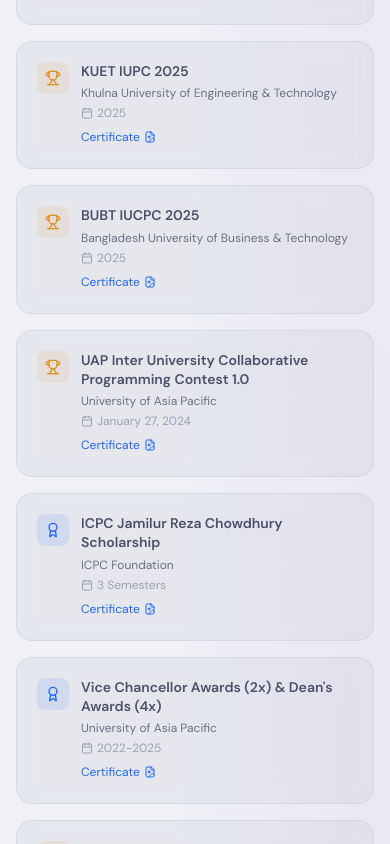
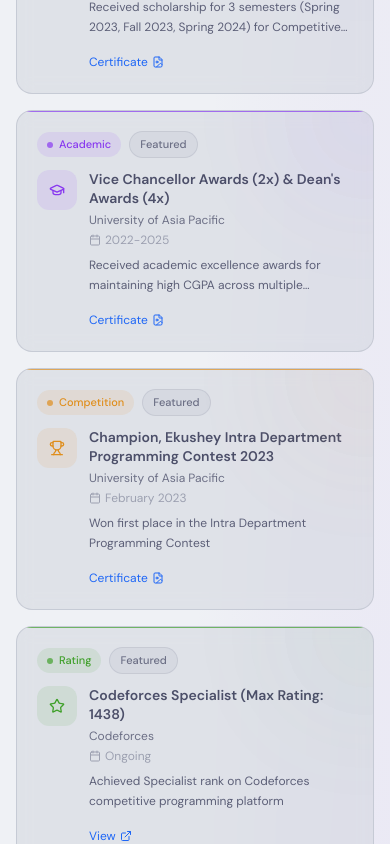
Before and after one commit to SharifdotG/portfolio-dotg, a Next.js app: page / in a window 390 px wide. Shown: the part 9540-10384 px from the top of the page. Built offline with nearby package versions, Linux system fonts and the light colour scheme; no server answers; a web font is replaced by a local one.

Commit message:
feat: enhance Achievements component with improved structure, dynamic rendering, and additional achievement types; implement AchievementCard for better modularity

```diff
--- a/components/features/achievements/Achievements.tsx
+++ b/components/features/achievements/Achievements.tsx
@@ -1,60 +1,310 @@
 "use client";
 
-import { useState } from "react";
+import { useEffect, useMemo, useState } from "react";
 import Image from "next/image";
-import { motion, AnimatePresence } from "framer-motion";
+import { AnimatePresence, motion, useReducedMotion } from "framer-motion";
 import {
-  Trophy,
-  Award,
-  Star,
+  BadgeCheck,
+  BookOpen,
   Calendar,
+  ChevronDown,
   ExternalLink,
   FileImage,
+  GraduationCap,
+  Heart,
+  Medal,
+  Star,
+  Trophy,
   X,
-  ChevronDown,
+  type LucideIcon,
 } from "lucide-react";
 import Section from "@/components/ui/Section";
 import SectionTitle from "@/components/ui/SectionTitle";
-import { ACHIEVEMENTS } from "@/lib/constants";
+import {
+  ACHIEVEMENTS,
+  type Achievement,
+  type AchievementType,
+} from "@/lib/constants";
 
 const ease = [0.22, 1, 0.36, 1] as const;
 
 const typeStyles: Record<
-  string,
-  { icon: typeof Trophy; color: string; bg: string }
+  AchievementType,
+  {
+    icon: LucideIcon;
+    color: string;
+    bg: string;
+    accent: string;
+    glow: string;
+    label: string;
+  }
 > = {
   competition: {
     icon: Trophy,
     color: "text-ctp-yellow",
     bg: "bg-ctp-yellow/10",
+    accent: "bg-ctp-yellow/70",
+    glow: "bg-ctp-yellow/15",
+    label: "Competition",
   },
-  scholarship: { icon: Award, color: "text-ctp-blue", bg: "bg-ctp-blue/10" },
-  academic: { icon: Award, color: "text-ctp-blue", bg: "bg-ctp-blue/10" },
-  rating: { icon: Star, color: "text-ctp-green", bg: "bg-ctp-green/10" },
-  certification: { icon: Star, color: "text-ctp-green", bg: "bg-ctp-green/10" },
-  training: { icon: Star, color: "text-ctp-mauve", bg: "bg-ctp-mauve/10" },
-  volunteer: { icon: Award, color: "text-ctp-pink", bg: "bg-ctp-pink/10" },
-};
-
-const fallbackStyle = {
-  icon: Trophy,
-  color: "text-ctp-mauve",
-  bg: "bg-ctp-mauve/10",
+  scholarship: {
+    icon: Medal,
+    color: "text-ctp-blue",
+    bg: "bg-ctp-blue/10",
+    accent: "bg-ctp-blue/70",
+    glow: "bg-ctp-blue/15",
+    label: "Scholarship",
+  },
+  academic: {
+    icon: GraduationCap,
+    color: "text-ctp-mauve",
+    bg: "bg-ctp-mauve/10",
+    accent: "bg-ctp-mauve/70",
+    glow: "bg-ctp-mauve/15",
+    label: "Academic",
+  },
+  rating: {
+    icon: Star,
+    color: "text-ctp-green",
+    bg: "bg-ctp-green/10",
+    accent: "bg-ctp-green/70",
+    glow: "bg-ctp-green/15",
+    label: "Rating",
+  },
+  certification: {
+    icon: BadgeCheck,
+    color: "text-ctp-teal",
+    bg: "bg-ctp-teal/10",
+    accent: "bg-ctp-teal/70",
+    glow: "bg-ctp-teal/15",
+    label: "Certification",
+  },
+  training: {
+    icon: BookOpen,
+    color: "text-ctp-sapphire",
+    bg: "bg-ctp-sapphire/10",
+    accent: "bg-ctp-sapphire/70",
+    glow: "bg-ctp-sapphire/15",
+    label: "Training",
+  },
+  volunteer: {
+    icon: Heart,
+    color: "text-ctp-pink",
+    bg: "bg-ctp-pink/10",
+    accent: "bg-ctp-pink/70",
+    glow: "bg-ctp-pink/15",
+    label: "Volunteer",
+  },
 };
 
 const INITIAL_VISIBLE_ACHIEVEMENTS = 9;
 
+const getContainerVariants = (reducedMotion: boolean) => ({
+  hidden: { opacity: 0 },
+  visible: {
+    opacity: 1,
+    transition: {
+      delayChildren: reducedMotion ? 0 : 0.04,
+      staggerChildren: reducedMotion ? 0.03 : 0.06,
+    },
+  },
+});
+
+const getCardVariants = (reducedMotion: boolean) => ({
+  hidden: {
+    opacity: 0,
+    y: reducedMotion ? 0 : 22,
+    filter: reducedMotion ? "none" : "blur(6px)",
+  },
+  visible: (custom: { featured: boolean; index: number }) => ({
+    opacity: 1,
+    y: 0,
+    filter: "blur(0px)",
+    transition: {
+      duration: reducedMotion ? 0.28 : custom.featured ? 0.48 : 0.4,
+      ease,
+      delay: reducedMotion
+        ? 0
+        : custom.featured
+          ? custom.index * 0.015
+          : custom.index * 0.008,
+    },
+  }),
+});
+
+interface AchievementCardProps {
+  achievement: Achievement;
+  reducedMotion: boolean;
+  index: number;
+  onOpenCertificate: (achievement: Achievement) => void;
+}
+
+function AchievementCard({
+  achievement,
+  reducedMotion,
+  index,
+  onOpenCertificate,
+}: AchievementCardProps) {
+  const style = typeStyles[achievement.type];
+  const Icon = style.icon;
+  const isFeatured = Boolean(achievement.featured);
+
+  const iconHoverClasses = reducedMotion
+    ? ""
+    : "group-hover:-translate-y-0.5 group-hover:scale-105";
+  const iconRotateClasses =
+    reducedMotion || achievement.type === "volunteer" || achievement.type === "training"
+      ? ""
+      : "group-hover:rotate-6";
+
+  return (
+    <motion.article
+      custom={{ featured: isFeatured, index }}
+      variants={getCardVariants(reducedMotion)}
+      whileHover={
+        reducedMotion
+          ? undefined
+          : {
+              y: -4,
+            }
+      }
+      transition={{ duration: 0.25, ease }}
+      className={`group relative h-full overflow-hidden rounded-2xl border p-5 backdrop-blur-sm transition-[border-color,background-color,transform] duration-300 ${
+        isFeatured
+          ? "min-h-57 border-ctp-surface1/70 bg-ctp-surface0/45"
+          : "min-h-51 border-ctp-surface0/60 bg-ctp-surface0/30 hover:border-ctp-surface1 hover:bg-ctp-surface0/45"
+      }`}
+    >
+      <div
+        className={`pointer-events-none absolute -right-16 -top-16 h-36 w-36 rounded-full ${style.glow} blur-3xl transition-opacity duration-300 ${
+          reducedMotion
+            ? isFeatured
+              ? "opacity-45"
+              : "opacity-0"
+            : isFeatured
+              ? "opacity-55 group-hover:opacity-70"
+              : "opacity-0 group-hover:opacity-85"
+        }`}
+      />
+      <div className={`absolute inset-x-0 top-0 h-px ${style.accent}`} />
+
+      <div className="mb-3 flex flex-wrap items-center gap-2">
+        <span
+          className={`inline-flex items-center gap-1.5 rounded-full px-2.5 py-1 text-[11px] font-medium ${style.bg} ${style.color}`}
+        >
+          <span className={`h-1.5 w-1.5 rounded-full ${style.accent}`} />
+          {style.label}
+        </span>
+
+        {isFeatured && (
+          <span className="inline-flex items-center rounded-full border border-ctp-surface1/60 bg-ctp-surface0/50 px-2.5 py-1 text-[11px] font-medium text-ctp-subtext0">
+            Featured
+          </span>
+        )}
+      </div>
+
+      <div className="flex h-full items-start gap-3">
+        <div
+          className={`flex h-10 w-10 shrink-0 items-center justify-center rounded-xl transition-transform duration-300 ${style.bg} ${iconHoverClasses}`}
+        >
+          <Icon
+            className={`h-4 w-4 transition-transform duration-300 ${style.color} ${iconRotateClasses}`}
+          />
+        </div>
+
+        <div className="flex min-w-0 flex-1 flex-col">
+          <h3 className="text-sm font-semibold leading-snug text-ctp-text line-clamp-2">
+            {achievement.title}
+          </h3>
+          <p className="mt-1 text-xs text-ctp-subtext0">{achievement.organization}</p>
+          <span className="mt-1 flex items-center gap-1 text-xs text-ctp-overlay0">
+            <Calendar className="h-3 w-3" />
+            {achievement.date}
+          </span>
+
+          {isFeatured && (
+            <p className="mt-2 text-xs leading-relaxed text-ctp-subtext1 line-clamp-2">
+              {achievement.description}
+            </p>
+          )}
+
+          <div className="mt-auto pt-3">
+            {achievement.viewType === "link" && achievement.link && (
+              <a
+                href={achievement.link}
+                target="_blank"
+                rel="noopener noreferrer"
+                className="inline-flex items-center gap-1 text-xs text-ctp-blue transition-colors hover:text-ctp-sapphire focus-visible:outline-none focus-visible:ring-2 focus-visible:ring-ctp-blue/60 focus-visible:ring-offset-2 focus-visible:ring-offset-ctp-base rounded"
+              >
+                View
+                <ExternalLink className="h-3 w-3" />
+              </a>
+            )}
+
+            {achievement.viewType === "image" && achievement.certificateImage && (
+              <button
+                type="button"
+                onClick={() => onOpenCertificate(achievement)}
+                className="inline-flex items-center gap-1 text-xs text-ctp-blue transition-colors hover:text-ctp-sapphire focus-visible:outline-none focus-visible:ring-2 focus-visible:ring-ctp-blue/60 focus-visible:ring-offset-2 focus-visible:ring-offset-ctp-base rounded"
+                aria-label={`View certificate for ${achievement.title}`}
+              >
+                Certificate
+                <FileImage className="h-3 w-3" />
+              </button>
+            )}
+          </div>
+        </div>
+      </div>
+    </motion.article>
+  );
+}
+
 export default function Achievements() {
-  const [selectedCertificate, setSelectedCertificate] = useState<string | null>(
-    null,
-  );
+  const prefersReducedMotion = useReducedMotion();
+  const reducedMotion = Boolean(prefersReducedMotion);
+
+  const [selectedAchievement, setSelectedAchievement] =
+    useState<Achievement | null>(null);
   const [showMoreAchievements, setShowMoreAchievements] = useState(false);
 
-  const primaryAchievements = ACHIEVEMENTS.slice(0, INITIAL_VISIBLE_ACHIEVEMENTS);
-  const additionalAchievements = ACHIEVEMENTS.slice(INITIAL_VISIBLE_ACHIEVEMENTS);
+  const orderedAchievements = useMemo(
+    () =>
+      [...ACHIEVEMENTS].sort(
+        (a, b) => Number(Boolean(b.featured)) - Number(Boolean(a.featured)),
+      ),
+    [],
+  );
+
+  const primaryAchievements = orderedAchievements.slice(
+    0,
+    INITIAL_VISIBLE_ACHIEVEMENTS,
+  );
+  const additionalAchievements = orderedAchievements.slice(
+    INITIAL_VISIBLE_ACHIEVEMENTS,
+  );
+
+  useEffect(() => {
+    if (!selectedAchievement) {
+      return;
+    }
+
+    const handleKeyDown = (event: KeyboardEvent) => {
+      if (event.key === "Escape") {
+        setSelectedAchievement(null);
+      }
+    };
+
+    window.addEventListener("keydown", handleKeyDown);
+    return () => window.removeEventListener("keydown", handleKeyDown);
+  }, [selectedAchievement]);
 
   return (
     <Section id="achievements" className="relative overflow-hidden">
+      <div className="pointer-events-none absolute inset-0 -z-10">
+        <div className="absolute -top-10 right-0 h-52 w-52 rounded-full bg-ctp-yellow/10 blur-3xl" />
+        <div className="absolute -bottom-12 left-6 h-56 w-56 rounded-full bg-ctp-blue/10 blur-3xl" />
+      </div>
+
       <SectionTitle
         badge="Milestones"
         title="Achievements & Recognition"
@@ -63,83 +313,35 @@
       />
 
       <motion.div
-        className="grid sm:grid-cols-2 lg:grid-cols-3 gap-4 max-w-6xl mx-auto"
+        className="mx-auto grid max-w-6xl gap-4 sm:grid-cols-2 lg:grid-cols-3"
         initial="hidden"
         whileInView="visible"
         viewport={{ once: true, margin: "-60px" }}
-        transition={{ staggerChildren: 0.04 }}
+        variants={getContainerVariants(reducedMotion)}
       >
-        {primaryAchievements.map((achievement) => {
-          const style = typeStyles[achievement.type] ?? fallbackStyle;
-          const Icon = style.icon;
-
-          return (
-            <motion.div
-              key={achievement.title}
-              variants={{
-                hidden: { opacity: 0, y: 20 },
-                visible: {
-                  opacity: 1,
-                  y: 0,
-                  transition: { duration: 0.4, ease },
-                },
-              }}
-              className="rounded-2xl border border-ctp-surface0/60 bg-ctp-surface0/30 backdrop-blur-sm p-5 hover:border-ctp-surface1 transition-colors"
-            >
-              <div className="flex items-start gap-3">
-                <div className={`p-2 rounded-lg ${style.bg} shrink-0`}>
-                  <Icon className={`w-4 h-4 ${style.color}`} />
-                </div>
-                <div className="min-w-0">
-                  <h3 className="text-sm font-semibold text-ctp-text leading-snug mb-1 line-clamp-2">
-                    {achievement.title}
-                  </h3>
-                  <p className="text-xs text-ctp-subtext0 mb-1">
-                    {achievement.organization}
-                  </p>
-                  <span className="flex items-center gap-1 text-xs text-ctp-overlay0">
-                    <Calendar className="w-3 h-3" />
-                    {achievement.date}
-                  </span>
-
-                  {achievement.viewType === "link" && achievement.link && (
-                    <a
-                      href={achievement.link}
-                      target="_blank"
-                      rel="noopener noreferrer"
-                      className="inline-flex items-center gap-1 mt-2 text-xs text-ctp-blue hover:text-ctp-sapphire transition-colors"
-                    >
-                      View <ExternalLink className="w-3 h-3" />
-                    </a>
-                  )}
-
-                  {achievement.viewType === "image" &&
-                    achievement.certificateImage && (
-                      <button
-                        onClick={() =>
-                          setSelectedCertificate(achievement.certificateImage)
-                        }
-                        className="inline-flex items-center gap-1 mt-2 text-xs text-ctp-blue hover:text-ctp-sapphire transition-colors"
-                      >
-                        Certificate <FileImage className="w-3 h-3" />
-                      </button>
-                    )}
-                </div>
-              </div>
-            </motion.div>
-          );
-        })}
+        {primaryAchievements.map((achievement, index) => (
+          <AchievementCard
+            key={achievement.title}
+            achievement={achievement}
+            reducedMotion={reducedMotion}
+            index={index}
+            onOpenCertificate={setSelectedAchievement}
+          />
+        ))}
       </motion.div>
 
       {additionalAchievements.length > 0 && (
         <div className="max-w-6xl mx-auto mt-8">
           <button
-            onClick={() => setShowMoreAchievements(!showMoreAchievements)}
-            className="flex items-center gap-2 text-sm font-medium text-ctp-subtext0 hover:text-ctp-text transition-colors mx-auto"
+            type="button"
+            onClick={() => setShowMoreAchievements((value) => !value)}
+            className="mx-auto flex items-center gap-2 text-sm font-medium text-ctp-subtext0 transition-colors hover:text-ctp-text focus-visible:outline-none focus-visible:ring-2 focus-visible:ring-ctp-blue/60 focus-visible:ring-offset-2 focus-visible:ring-offset-ctp-base rounded"
+            aria-expanded={showMoreAchievements}
+            aria-controls="more-achievements-panel"
           >
             More Achievements ({additionalAchievements.length})
             <ChevronDown
-              className={`w-4 h-4 transition-transform duration-200 ${showMoreAchievements ? "rotate-180" : ""}`}
+              className={`h-4 w-4 transition-transform duration-300 ${showMoreAchievements ? "rotate-180" : ""}`}
             />
           </button>
 
@@ -149,64 +351,33 @@
                 initial={{ height: 0, opacity: 0 }}
                 animate={{ height: "auto", opacity: 1 }}
                 exit={{ height: 0, opacity: 0 }}
-                transition={{ duration: 0.3, ease }}
+                transition={{ duration: reducedMotion ? 0.24 : 0.36, ease }}
                 className="overflow-hidden"
+                id="more-achievements-panel"
               >
-                <div className="grid sm:grid-cols-2 lg:grid-cols-3 gap-4 mt-6">
+                <div className="mt-6 grid gap-4 sm:grid-cols-2 lg:grid-cols-3">
                   {additionalAchievements.map((achievement, index) => {
-                    const style = typeStyles[achievement.type] ?? fallbackStyle;
-                    const Icon = style.icon;
-
                     return (
                       <motion.div
                         key={achievement.title}
-                        initial={{ opacity: 0, y: 12 }}
-                        animate={{ opacity: 1, y: 0 }}
-                        transition={{ delay: index * 0.04, duration: 0.3 }}
-                        className="rounded-2xl border border-ctp-surface0/60 bg-ctp-surface0/30 backdrop-blur-sm p-5 hover:border-ctp-surface1 transition-colors"
+                        initial={{
+                          opacity: 0,
+                          y: reducedMotion ? 0 : 16,
+                          filter: reducedMotion ? "none" : "blur(4px)",
+                        }}
+                        animate={{ opacity: 1, y: 0, filter: "blur(0px)" }}
+                        transition={{
+                          delay: reducedMotion ? 0 : index * 0.03,
+                          duration: reducedMotion ? 0.26 : 0.34,
+                          ease,
+                        }}
                       >
-                        <div className="flex items-start gap-3">
-                          <div className={`p-2 rounded-lg ${style.bg} shrink-0`}>
-                            <Icon className={`w-4 h-4 ${style.color}`} />
-                          </div>
-                          <div className="min-w-0">
-                            <h3 className="text-sm font-semibold text-ctp-text leading-snug mb-1 line-clamp-2">
-                              {achievement.title}
-                            </h3>
-                            <p className="text-xs text-ctp-subtext0 mb-1">
-                              {achievement.organization}
-                            </p>
-                            <span className="flex items-center gap-1 text-xs text-ctp-overlay0">
-                              <Calendar className="w-3 h-3" />
-                              {achievement.date}
-                            </span>
-
-                            {achievement.viewType === "link" && achievement.link && (
-                              <a
-                                href={achievement.link}
-                                target="_blank"
-                                rel="noopener noreferrer"
-                                className="inline-flex items-center gap-1 mt-2 text-xs text-ctp-blue hover:text-ctp-sapphire transition-colors"
-                              >
-                                View <ExternalLink className="w-3 h-3" />
-                              </a>
-                            )}
-
-                            {achievement.viewType === "image" &&
-                              achievement.certificateImage && (
-                                <button
-                                  onClick={() =>
-                                    setSelectedCertificate(
-                                      achievement.certificateImage,
-                                    )
-                                  }
-                                  className="inline-flex items-center gap-1 mt-2 text-xs text-ctp-blue hover:text-ctp-sapphire transition-colors"
-                                >
-                                  Certificate <FileImage className="w-3 h-3" />
-                                </button>
-                              )}
-                          </div>
-                        </div>
+                        <AchievementCard
+                          achievement={achievement}
+                          reducedMotion={reducedMotion}
+                          index={index}
+                          onOpenCertificate={setSelectedAchievement}
+                        />
                       </motion.div>
                     );
                   })}
@@ -219,36 +390,59 @@
 
       {/* Certificate Modal */}
       <AnimatePresence>
-        {selectedCertificate && (
+        {selectedAchievement?.certificateImage && (
           <motion.div
             className="fixed inset-0 z-50 flex items-center justify-center p-4 bg-ctp-crust/90 backdrop-blur-md"
             initial={{ opacity: 0 }}
             animate={{ opacity: 1 }}
             exit={{ opacity: 0 }}
-            onClick={() => setSelectedCertificate(null)}
+            transition={{ duration: reducedMotion ? 0.2 : 0.24, ease }}
+            onClick={() => setSelectedAchievement(null)}
           >
             <motion.div
-              className="relative max-w-5xl w-full max-h-[90vh] bg-ctp-base border border-ctp-surface0 rounded-2xl shadow-2xl overflow-hidden"
-              initial={{ scale: 0.95, y: 10 }}
-              animate={{ scale: 1, y: 0 }}
-              exit={{ scale: 0.95, y: 10 }}
-              transition={{ duration: 0.2, ease }}
+              className="relative max-h-[90vh] w-full max-w-5xl overflow-hidden rounded-2xl border border-ctp-surface0 bg-ctp-base shadow-2xl"
+              initial={{
+                opacity: 0,
+                scale: reducedMotion ? 1 : 0.97,
+                y: reducedMotion ? 0 : 12,
+              }}
+              animate={{ opacity: 1, scale: 1, y: 0 }}
+              exit={{
+                opacity: 0,
+                scale: reducedMotion ? 1 : 0.98,
+                y: reducedMotion ? 0 : 8,
+              }}
+              transition={{ duration: reducedMotion ? 0.2 : 0.28, ease }}
               onClick={(e) => e.stopPropagation()}
+              role="dialog"
+              aria-modal="true"
+              aria-label={`Certificate for ${selectedAchievement.title}`}
             >
               <button
-                onClick={() => setSelectedCertificate(null)}
-                className="absolute top-4 right-4 z-10 p-2 bg-ctp-surface0 hover:bg-ctp-surface1 rounded-full text-ctp-text transition-colors"
+                type="button"
+                onClick={() => setSelectedAchievement(null)}
+                className="absolute right-4 top-4 z-10 rounded-full bg-ctp-surface0 p-2 text-ctp-text transition-colors hover:bg-ctp-surface1 focus-visible:outline-none focus-visible:ring-2 focus-visible:ring-ctp-blue/60 focus-visible:ring-offset-2 focus-visible:ring-offset-ctp-base"
                 aria-label="Close certificate"
               >
-                <X className="w-5 h-5" />
+                <X className="h-5 w-5" />
               </button>
+
+              <div className="border-b border-ctp-surface0/70 bg-ctp-surface0/30 px-6 py-4 pr-14">
+                <p className="text-sm font-semibold text-ctp-text line-clamp-1">
+                  {selectedAchievement.title}
+                </p>
+                <p className="mt-1 text-xs text-ctp-subtext0">
+                  {selectedAchievement.organization} · {selectedAchievement.date}
+                </p>
+              </div>
+
               <div className="p-8">
                 <Image
-                  src={selectedCertificate}
-                  alt="Certificate"
+                  src={selectedAchievement.certificateImage}
+                  alt={`${selectedAchievement.title} certificate`}
                   width={1200}
                   height={800}
-                  className="max-w-full max-h-[calc(90vh-8rem)] object-contain rounded-lg mx-auto"
+                  className="mx-auto max-h-[calc(90vh-10rem)] max-w-full rounded-lg object-contain"
                 />
               </div>
             </motion.div>
--- a/lib/constants.ts
+++ b/lib/constants.ts
@@ -417,7 +417,30 @@
   },
 ];
 
-export const ACHIEVEMENTS = [
+export type AchievementType =
+  | "competition"
+  | "scholarship"
+  | "academic"
+  | "rating"
+  | "certification"
+  | "training"
+  | "volunteer";
+
+export type AchievementViewType = "link" | "image";
+
+export interface Achievement {
+  title: string;
+  organization: string;
+  date: string;
+  description: string;
+  link: string | null;
+  certificateImage: string | null;
+  type: AchievementType;
+  viewType: AchievementViewType;
+  featured?: boolean;
+}
+
+export const ACHIEVEMENTS: Achievement[] = [
   {
     title: "ICPC Dhaka Regionalist 2024",
     organization: "ICPC",
@@ -428,6 +451,7 @@
     certificateImage: "/certificates/icpc-dhaka-2024.jpg",
     type: "competition",
     viewType: "image",
+    featured: true,
   },
   {
     title: "KUET BITFEST 2025",
@@ -493,6 +517,7 @@
     certificateImage: "/certificates/jrc-scholarship.jpg",
     type: "scholarship",
     viewType: "image",
+    featured: true,
   },
   {
     title: "Vice Chancellor Awards (2x) & Dean's Awards (4x)",
@@ -504,6 +529,7 @@
     certificateImage: "/certificates/vc-deans-awards.jpg",
     type: "academic",
     viewType: "image",
+    featured: true,
   },
   {
     title: "Champion, Ekushey Intra Department Programming Contest 2023",
@@ -514,6 +540,7 @@
     certificateImage: "/certificates/ekushey-2023.jpg",
     type: "competition",
     viewType: "image",
+    featured: true,
   },
   {
     title: "Codeforces Specialist (Max Rating: 1438)",
@@ -525,6 +552,7 @@
     certificateImage: null,
     type: "rating",
     viewType: "link",
+    featured: true,
   },
   {
     title: "CodeChef 3 Stars (Max Rating: 1635)",
```
